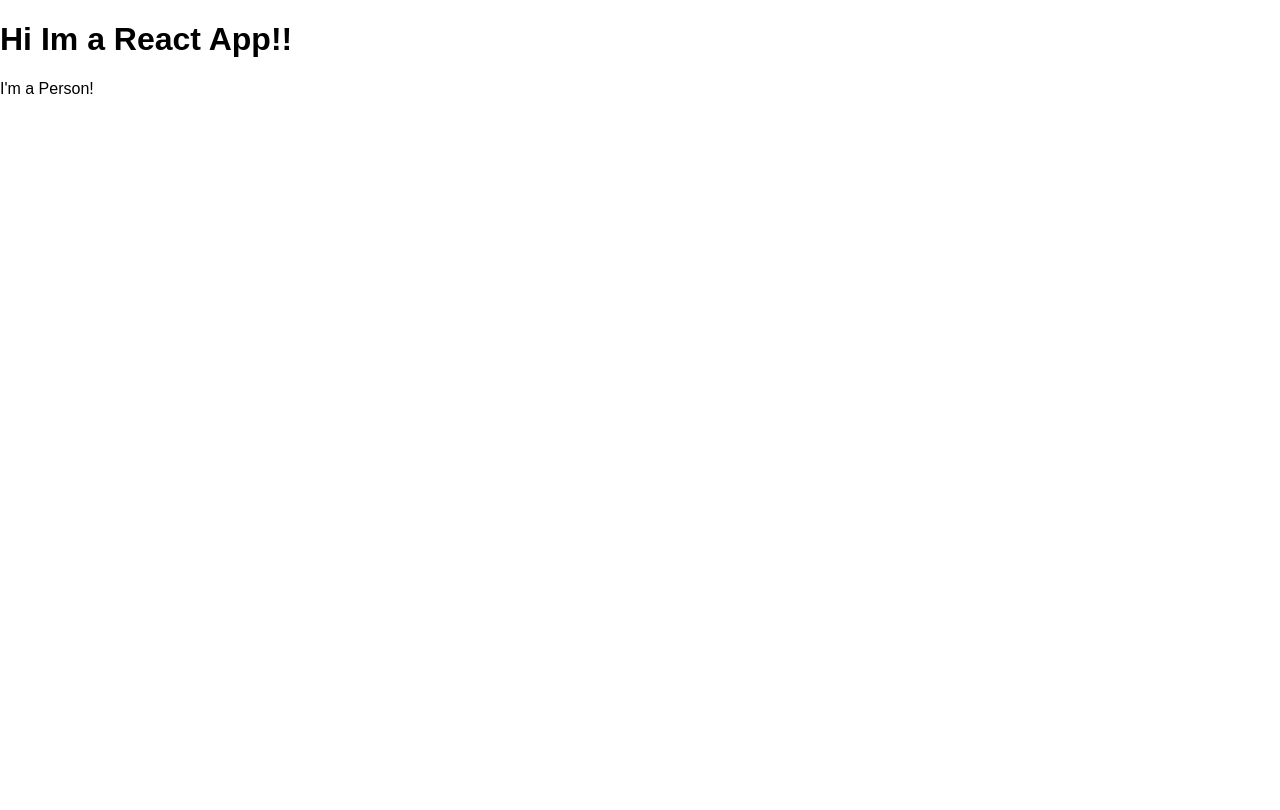
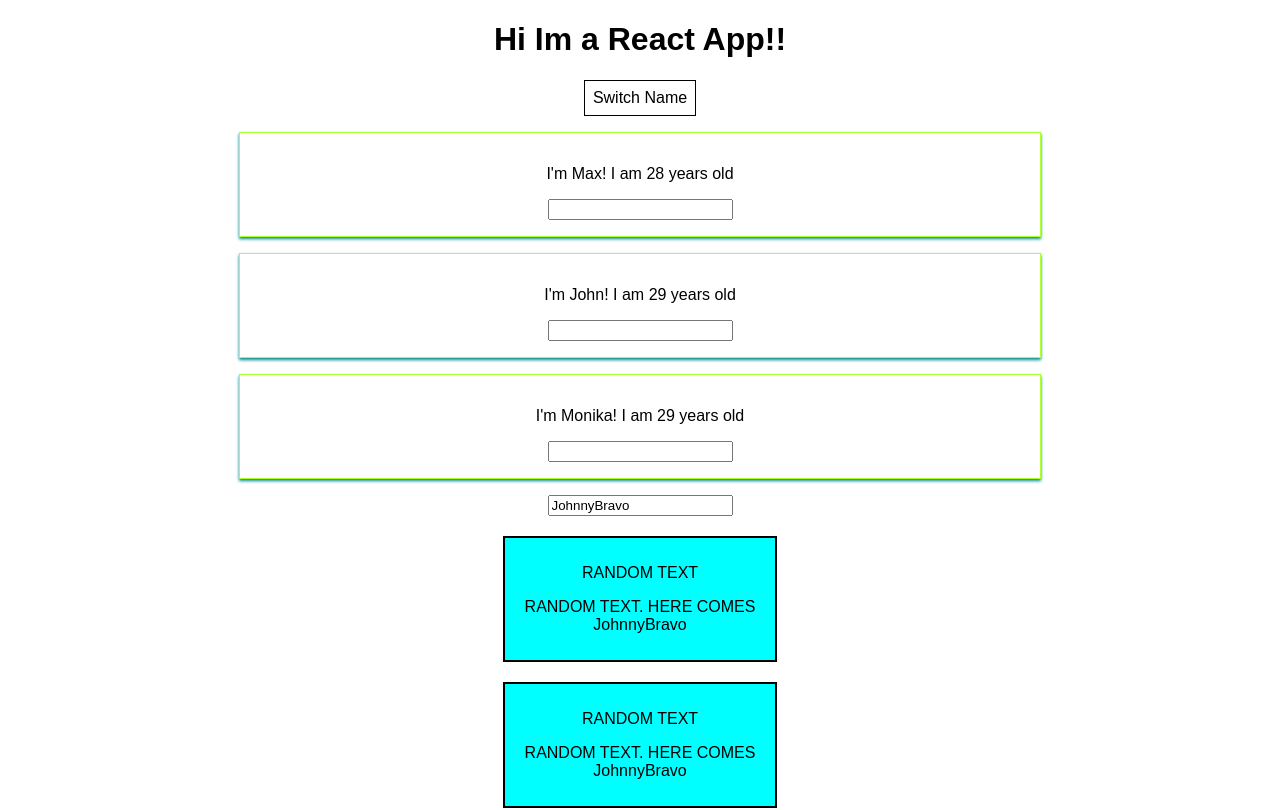
Before and after one commit to Veene/react-project-01, a React (Create React App) app: page / in a window 1280 px wide. Shown: the top 810 px of the page. Built offline with nearby package versions, Linux system fonts and the light colour scheme.

Commit message:
click handlers and state management

```diff
--- a/src/App.js
+++ b/src/App.js
@@ -1,13 +1,66 @@
 import React, { Component } from 'react';
 import './App.css';
 import Person from './Person';
+import UserInput from './UserInput';
+import UserOutput from './UserOutput';
 
 class App extends Component {
+  state = {
+    persons: [
+      {name: 'Max', age: 28 },
+      {name: "John", age: 29},
+      {name: "Monika", age: 29},
+    ],
+    username:'JohnnyBravo'
+  }
+  usernameHandler = (newUsername) => {
+    this.setState({
+      username: newUsername.target.value
+    })
+  }
+
+  switchNameHandler = (newName) => {
+    // this.state.persons[0].name = 'Maximilian' DO NOT DO THIS
+    this.setState({
+      persons: [
+        {name: newName, age: 28 },
+        {name: "John", age: 29},
+        {name: "Monika", age: 26},
+      ]
+    })
+  }
+
+  nameChangedHandler = (event) => {
+    this.setState({
+      persons: [
+        {name: 'Max', age: 28 },
+        {name: event.target.value, age: 29},
+        {name: "Monika", age: 26},
+      ]
+    })
+  }
+
+
   render() {
+    const style = {
+      backgroundColor: 'white',
+      font: 'inherit',
+      border: '1px solid black',
+      padding: '8px',
+    };
     return (
-      <div>
+      <div className="App">
         <h1>Hi Im a React App!!</h1>
-       <Person />
+        <button style={style} onClick={() => this.switchNameHandler('MAXI!!')}>Switch Name</button>
+        <Person click={this.switchNameHandler} name={this.state.persons[0].name} age={this.state.persons[0].age}/>
+        <Person changed={this.nameChangedHandler} name={this.state.persons[1].name} age={this.state.persons[1].age}/>
+        <Person name={this.state.persons[2].name} age={this.state.persons[2].age}/>
+        <UserInput userChanged={this.usernameHandler} currentName={this.state.username}/>
+        <UserOutput username={this.state.username}/>
+        <UserOutput username={this.state.username}/>
+        <UserOutput username='John'/>
+        {/* <Person name="John" age="29">HOBBIES:HI IM JOHN</Person>
+        <Person name="Ben" age="30"/> */}
       </div>
 
     )
--- /dev/null
+++ b/src/Person.css
@@ -0,0 +1,8 @@
+.Person {
+    width: 60%;
+    margin: 16px auto;
+    border: 1px solid greenyellow;
+    box-shadow: 0 2px 3px darkcyan;
+    padding: 16px;
+    text-align: center;
+}
--- a/src/Person.js
+++ b/src/Person.js
@@ -1,7 +1,16 @@
 import React from 'react';
+import './Person.css';
 
-const person = () => {
-    return <p>I'm a Person!</p>
+const person = (props) => {
+    return(
+    <div className="Person">
+        <p onClick={props.click}>I'm {props.name}! I am {props.age} years old</p>
+        <p>{props.children}</p>
+        <input type="text" onChange={props.changed} />
+
+    </div>
+
+    )
 }
 
 export default person;
--- /dev/null
+++ b/src/UserInput.js
@@ -0,0 +1,8 @@
+import React from 'react';
+
+const input = (props) => {
+    return (
+        <input onChange={props.userChanged} value={props.currentName}></input>
+    )
+}
+export default input;
--- /dev/null
+++ b/src/UserOutput.js
@@ -0,0 +1,18 @@
+import React from 'react';
+
+const output = (props) => {
+    const style = {
+        backgroundColor: 'aqua',
+        border: '2px solid black',
+        width: '250px',
+        margin: '20px auto',
+        padding: '10px'
+    }
+    return (
+        <div style={style}>
+            <p>RANDOM TEXT</p>
+            <p>RANDOM TEXT. HERE COMES {props.username}</p>
+        </div>
+    )
+}
+export default output;
```
